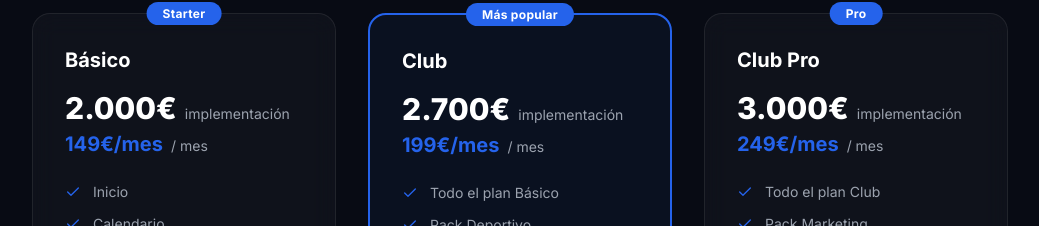
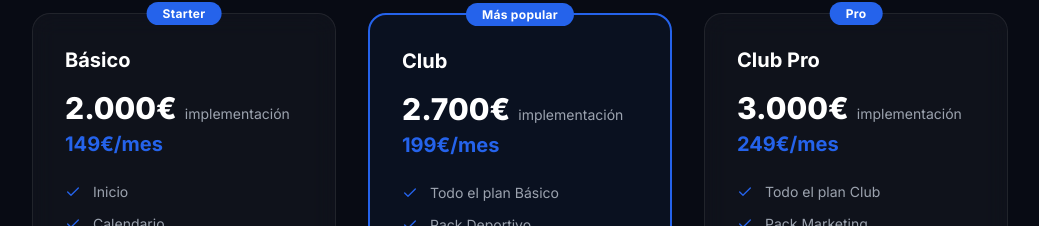
Before and after one commit to alvaromayoral-17/landing-matchcontrol, a Next.js app: page / in a window 1280 px wide. Shown: the part 4207-4433 px from the top of the page, without its empty margins (120-1159 px from the left). Built offline with nearby package versions, Linux system fonts and the light colour scheme.

Commit message:
fix: remove duplicate 'mes' label in pricing monthly price

```diff
--- a/components/sections/Pricing.tsx
+++ b/components/sections/Pricing.tsx
@@ -69,7 +69,6 @@ export function Pricing({ openModal }: PricingProps) {
                   <span className="text-xl font-bold text-[#2563EB]">
                     {plan.monthly}
                   </span>
-                  <span className="text-sm text-[#9CA3AF]">/ mes</span>
                 </div>
               </div>
 
```
